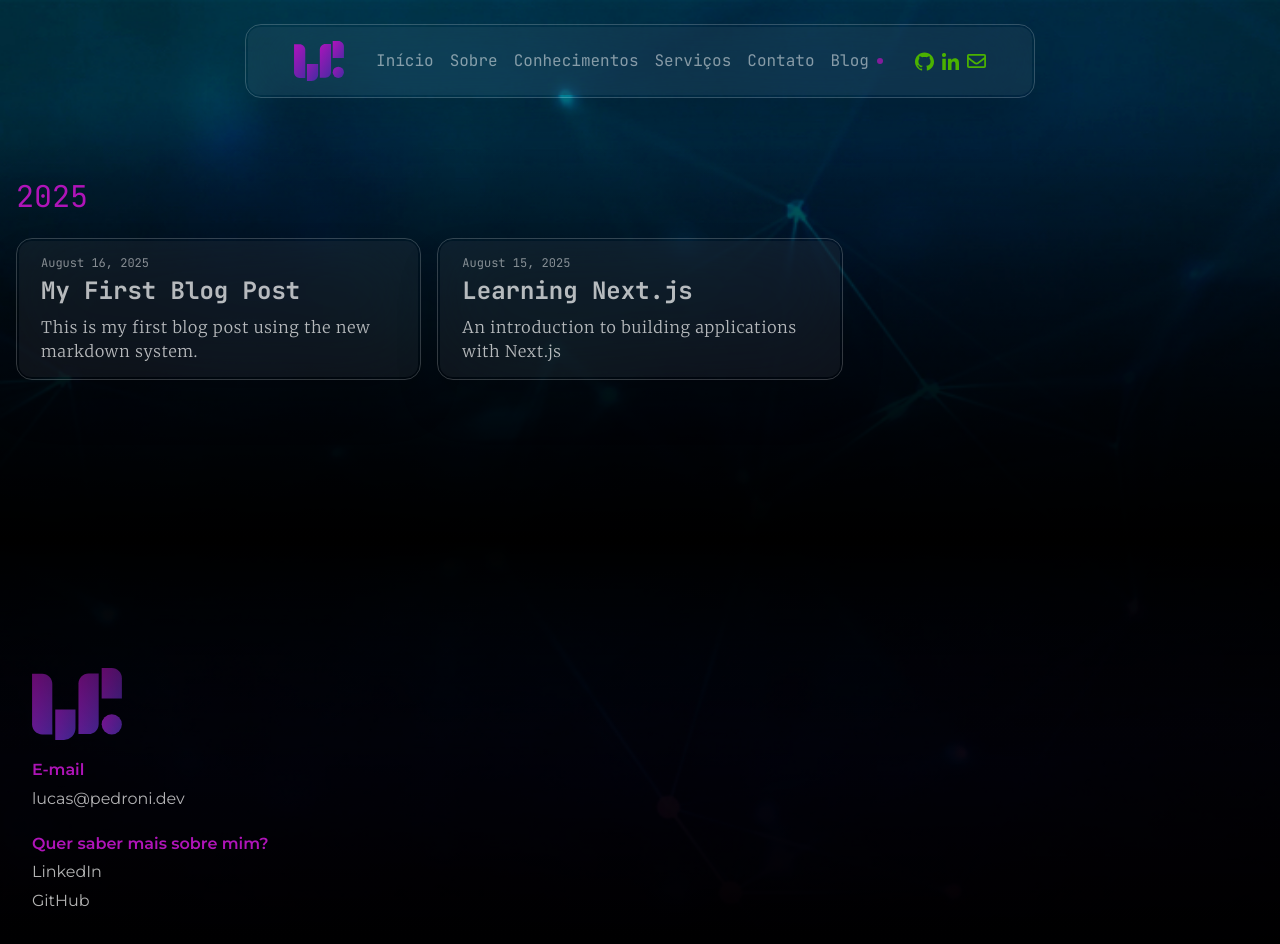
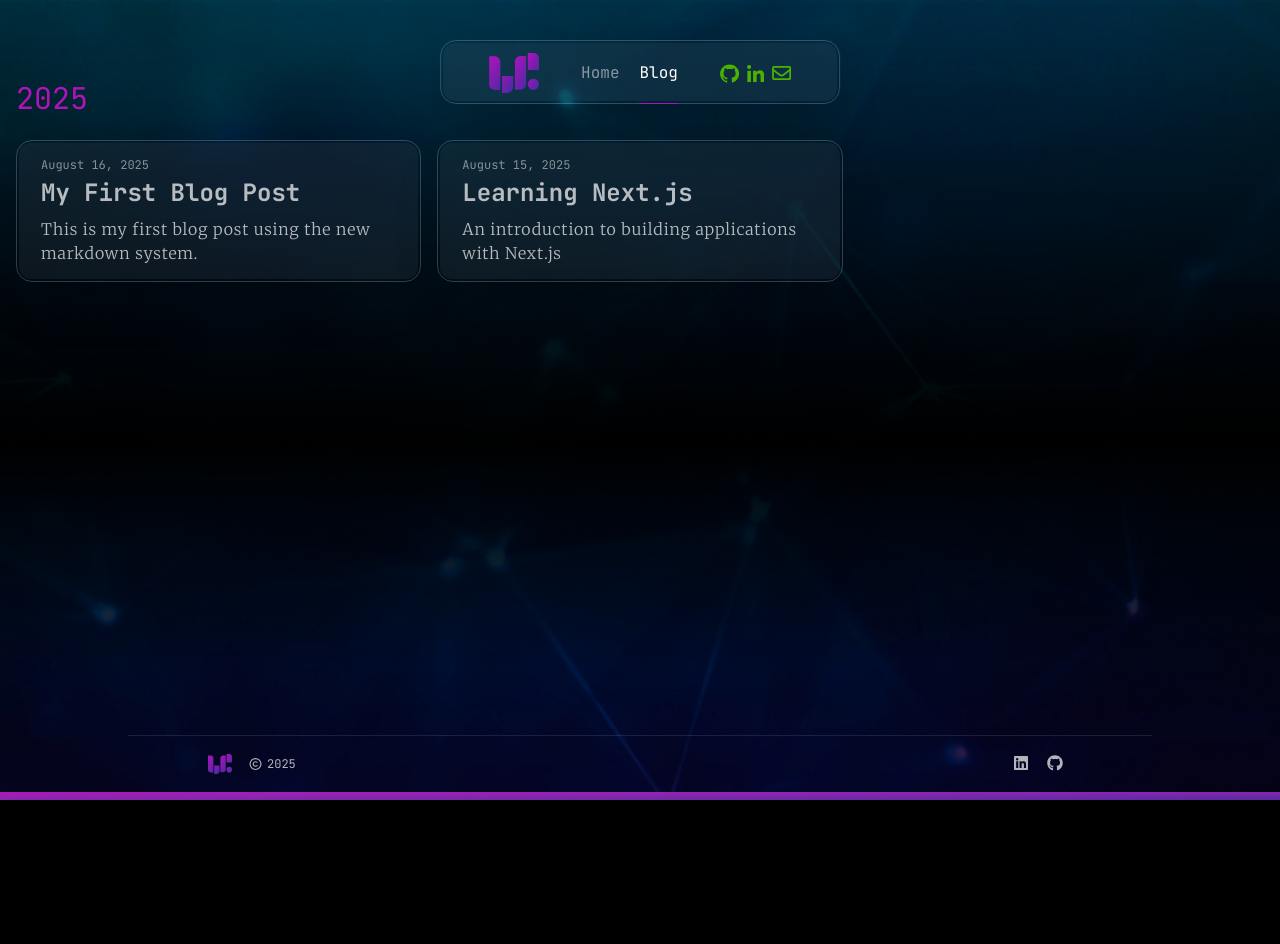
Before and after one commit to pedroni/pedroni, a Next.js app: page /blog in a window 1280 px wide. Shown: the top 944 px of the page. After the commit the page ends 800 px from the top, so only its background shows below. Built offline with nearby package versions, Linux system fonts and the light colour scheme.

Commit message:
improve header footer

```diff
--- a/src/components/Footer.module.css
+++ /dev/null
@@ -1,65 +0,0 @@
-.footer {
-  position: relative;
-  width: 100%;
-  padding-bottom: 26px;
-  min-height: 700px;
-  padding-top: 528px;
-  margin-top: -400px;
-  background-image: linear-gradient(transparent, black);
-  z-index: -1;
-  color: rgba(255, 255, 255, 0.7);
-}
-
-.footer > div {
-  width: var(--container-width);
-  margin-left: auto;
-  margin-right: auto;
-  display: flex;
-}
-
-@media (max-width: 1280px) {
-  .footer > div {
-    flex-wrap: wrap;
-    padding-left: 16px;
-    padding-right: 16px;
-  }
-}
-
-.footer > div > div {
-  flex: 0 0 25%;
-  line-height: 180%;
-}
-
-@media (max-width: 1280px) {
-  .footer > div > div {
-    flex: 0 0 100%;
-    margin-bottom: 16px;
-  }
-}
-
-.footer > div > div strong {
-  color: var(--color-primary-light);
-}
-
-.footer > div > div a {
-  color: inherit;
-}
-
-.footer > div > div :global(.logo) {
-  width: 90px;
-}
-
-.footer::after {
-  content: '';
-  position: absolute;
-  bottom: 0;
-  left: 0;
-  height: 10px;
-  width: 100%;
-  background: linear-gradient(
-    135deg,
-    var(--color-primary-light),
-    var(--color-primary-dark)
-  );
-  border-top-left-radius: 10px;
-}
--- a/src/components/Footer.tsx
+++ b/src/components/Footer.tsx
@@ -1,34 +1,54 @@
-import React from 'react'
-import styles from './Footer.module.css'
+import { IconDefinition } from '@fortawesome/fontawesome-svg-core'
+import {
+  faGithub,
+  faLinkedin
+} from '@fortawesome/free-brands-svg-icons'
+import {
+  faCopyright
+} from '@fortawesome/free-regular-svg-icons'
+import { FontAwesomeIcon } from '@fortawesome/react-fontawesome'
+import classNames from 'classnames'
+
+const FooterButton = (props: { href: string; icon: IconDefinition }) => {
+  return (
+    <a
+      href={props.href}
+      className={classNames(
+        'rounded-lg px-1.5 py-1 transition border border-transparent hover:bg-white/10 hover:border-white/20 hover:text-primary-light'
+      )}
+    >
+      <FontAwesomeIcon icon={props.icon}></FontAwesomeIcon>
+    </a>
+  )
+}
 
 const Footer = () => {
   return (
-    <footer className={`${styles.footer} mt-auto`}>
-      <div>
-        <div>
+    <footer className="relative">
+      <div className="max-w-5xl xl:px-20 border-t border-white/10 mt-20 py-4 mx-auto flex items-center justify-between">
+        <div className="flex font-mono text-xs items-center gap-1">
           <img
-            className="logo"
+            className="w-6 mr-3"
             src="/img/isotipo.svg"
             alt="Lucas Pedroni isotipo"
           />
+          <span>
+            <FontAwesomeIcon icon={faCopyright}></FontAwesomeIcon>
+          </span>
+          <span>{new Date().getFullYear()}</span>
         </div>
         <div>
-          <strong>E-mail</strong>
-          <br />
-          <a href="mailto:lucas@pedroni.dev">lucas@pedroni.dev</a>
-        </div>
-        <div>
-          <strong>Quer saber mais sobre mim?</strong>
-          <br />
-          <a href="https://www.linkedin.com/in/lucaspedroni/" target="blank">
-            LinkedIn
-          </a>
-          <br />
-          <a href="https://github.com/pedroni" target="blank">
-            GitHub
-          </a>
+          <FooterButton
+            href="https://www.linkedin.com/in/lucaspedroni/"
+            icon={faLinkedin}
+          ></FooterButton>
+          <FooterButton
+            href="https://github.com/pedroni"
+            icon={faGithub}
+          ></FooterButton>
         </div>
       </div>
+      <div className="h-2 w-full bg-gradient-to-br from-primary-light to-primary-dark"></div>
     </footer>
   )
 }
--- a/src/components/Header.tsx
+++ b/src/components/Header.tsx
@@ -1,37 +1,48 @@
 'use client'
 import Link from 'next/link'
-import { scrollTo } from '../helpers'
+import { usePathname } from 'next/navigation'
+import { MouseEvent, ReactNode } from 'react'
+import classNames from 'classnames'
+
+const HeaderLink = (props: {
+  href: string
+  className?: string
+  onClick?: (ev: MouseEvent<HTMLAnchorElement>) => void
+  children: ReactNode
+}) => {
+  const pathname = usePathname()
+  const href = props.href.split('#')[0]
+  const active = href == '/' ? pathname == href : pathname.startsWith(href)
+
+  return (
+    <div className="relative h-full flex flex-col items-center justify-center">
+      <Link
+        href={props.href}
+        onClick={props.onClick}
+        className={classNames(
+          'transition  px-2.5 py-1 rounded-sm hover:bg-white/10 hover:text-white',
+          active ? 'text-white' : 'text-white/50',
+          props.className
+        )}
+      >
+        {props.children}
+
+        {active && (
+          <div className="absolute w-[calc(100%-20px)] h-px bg-primary-light left-2.5 bottom-px"></div>
+        )}
+      </Link>
+    </div>
+  )
+}
 
 export const Header = () => {
-  const nav = [
-    {
-      label: 'Início',
-      id: 'banner'
-    },
-    {
-      label: 'Sobre',
-      id: 'about'
-    },
-    {
-      label: 'Conhecimentos',
-      id: 'skills'
-    },
-    {
-      label: 'Serviços',
-      id: 'services'
-    },
-    {
-      label: 'Contato',
-      id: 'contact'
-    }
-  ]
-
   return (
     <header
-      className="  z-10 mt-6 rounded-2xl  mx-auto px-12 py-4
+      className="  z-10 mt-6 rounded-2xl  mx-auto px-12
      border border-white/20
      shadow-2xl
-     sticky top-4
+     fixed left-1/2 -translate-x-1/2 top-4
+     h-16
       "
     >
       <div
@@ -39,33 +50,15 @@ export const Header = () => {
         backdrop-blur-2xl bg-white/5
         rounded-xl"
       ></div>
-      <div className="relative gap-8 flex items-center justify-center">
+      <div className="h-16 relative gap-8 flex items-center justify-center">
         <Link href="/">
           <img width={50} src="/img/isotipo.svg" alt="logo pedroni.dev" />
         </Link>
-        <nav className="flex gap-4 font-mono">
-          {nav.map(link => (
-            <Link
-              className="hidden transition text-white/50 hover:text-white lg:block"
-              key={link.label}
-              href={`/#${link.id}`}
-              onClick={ev => {
-                if (document.getElementById(link.id)) {
-                  ev.preventDefault()
-                  scrollTo(`#${link.id}`)
-                }
-              }}
-            >
-              {link.label}
-            </Link>
-          ))}
-          <Link
-            className="flex gap-2 items-center transition text-white/50 hover:text-white"
-            href="/blog"
-          >
+        <nav className="h-full flex font-mono">
+          <HeaderLink href="/">Home</HeaderLink>
+          <HeaderLink className="flex gap-2 items-center" href="/blog">
             Blog
-            <div className="w-1.5 h-1.5 bg-primary-light rounded-full animate-pulse"></div>
-          </Link>
+          </HeaderLink>
         </nav>
         <ul className="flex items-center gap-2">
           <li>
```
